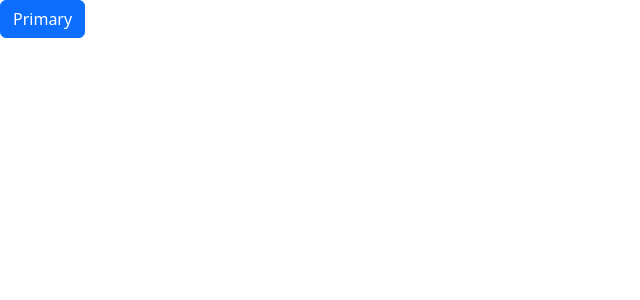
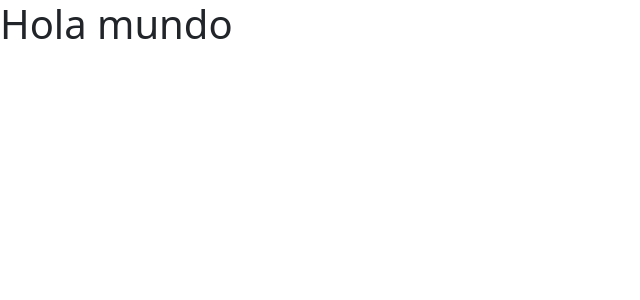
Before and after one commit to drodmen/pruebashop, an Angular app: page / in a window 1280 px wide. Shown: the top 300 px of the page, without its empty margins (0-640 px from the left). Built offline with nearby package versions, Linux system fonts and the light colour scheme.

Commit message:
quito boton añado saludo

```diff
--- a/src/app/app.component.html
+++ b/src/app/app.component.html
@@ -1 +1 @@
-<button type="button" class="btn btn-primary">Primary</button>
+<h1>Hola mundo</h1>
```
